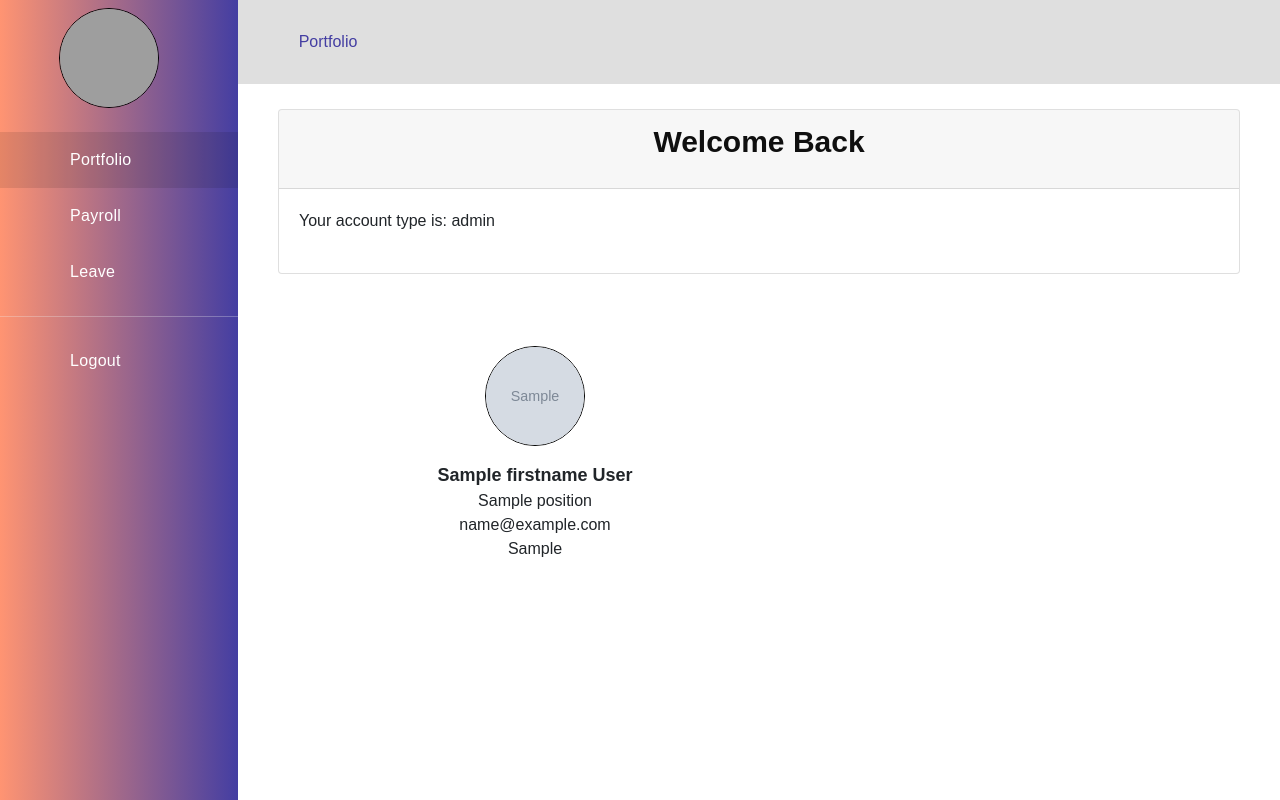
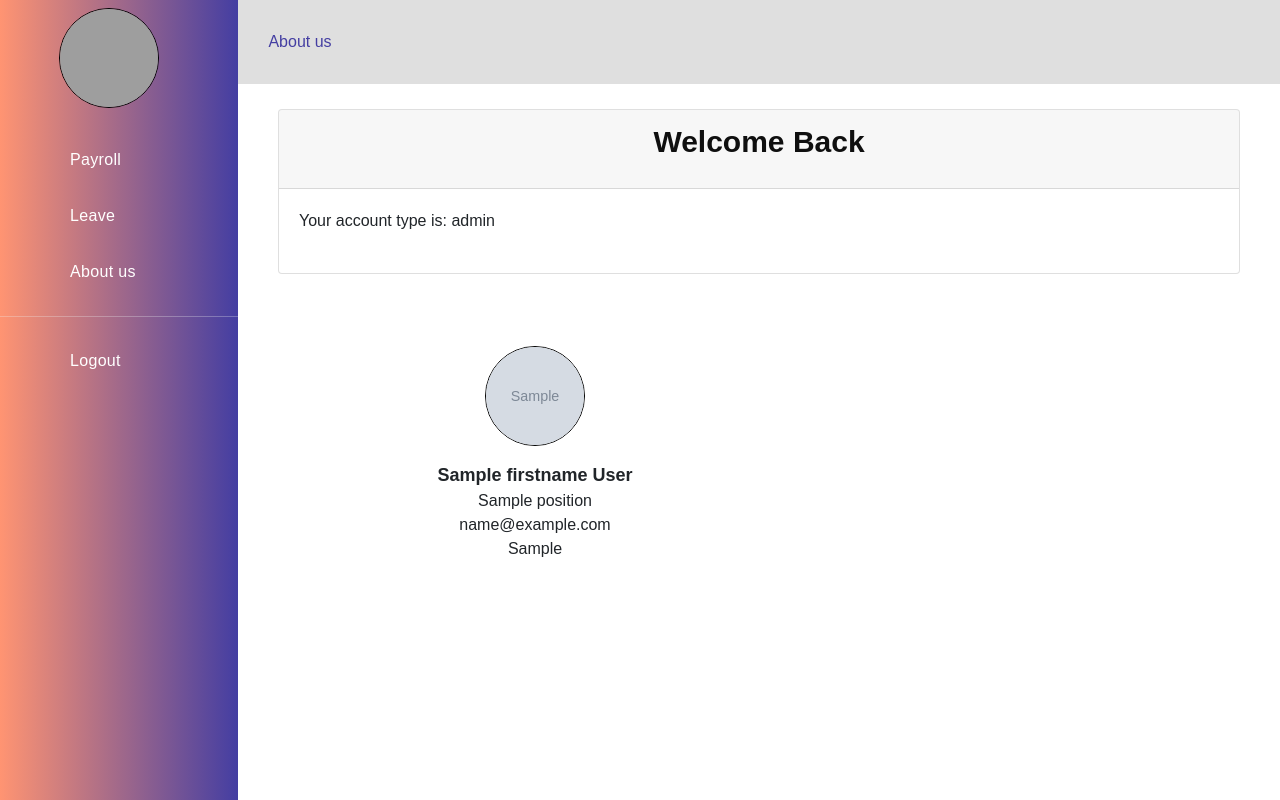
Before and after one commit to riottecboi/HR-Flask, a Flask app: template templates/dashboard.html in a window 1280 px wide. Run offline with Flask 2, Linux system fonts and the light colour scheme; the template is opened without the code that fills it: most values are stand-ins (such as "Sample title", 1, 10 or a date in 2020); grey boxes marked "Sample" are stand-in pictures; parts of the project's set-up code (start-up, migrations or seed data) failed here and were passed over; some libraries are stand-ins or nearby versions; grey boxes are pictures that could not be loaded.

Commit message:
Fixing for the template

```diff
--- a/templates/dashboard.html
+++ b/templates/dashboard.html
@@ -22,8 +22,7 @@
           </a>
         </header>
         <nav class="dashboard-nav-list">
-          <a href="#" class="dashboard-nav-item active">
-             Portfolio </a>
+
 <!--          <a href="#" class="dashboard-nav-item">-->
 <!--            <i class="fas fa-file-upload"></i> Upload </a>-->
 <!--          <div class='dashboard-nav-dropdown'>-->
@@ -60,6 +59,8 @@
           </div>
 <!--          <a href="#" class="dashboard-nav-item">-->
 <!--            Profile </a>-->
+          <a href="{{url_for('menu')}}" class="dashboard-nav-item">
+             About us </a>
           <div class="nav-item-divider"></div>
           <a href="{{url_for('logout')}}" class="dashboard-nav-item">
             Logout </a>
@@ -67,11 +68,8 @@
       </div>
       <div class='dashboard-app'>
         <header class='dashboard-toolbar'>
-          <a href="" class="menu-toggle">
-            <i class="fas fa-bars"></i>
-          </a>
-          <a href="{{url_for('menu')}}" class="menu-toggle">
-            Portfolio</i>
+          <a href="{{url_for('menu')}}" class="menu-toggle" style="width: 70px">
+            About us</i>
           </a>
         </header>
         <div class='dashboard-content'>
--- a/templates/employee.html
+++ b/templates/employee.html
@@ -22,8 +22,7 @@
           </a>
         </header>
         <nav class="dashboard-nav-list">
-          <a href="{{url_for('menu')}}" class="dashboard-nav-item">
-             Portfolio </a>
+
 <!--          <a href="#" class="dashboard-nav-item">-->
 <!--            <i class="fas fa-file-upload"></i> Upload </a>-->
 <!--          <div class='dashboard-nav-dropdown'>-->
@@ -63,6 +62,8 @@
 
 <!--          <a href="#" class="dashboard-nav-item">-->
 <!--             Profile </a>-->
+          <a href="{{url_for('menu')}}" class="dashboard-nav-item">
+             About us </a>
           <div class="nav-item-divider"></div>
           <a href="{{url_for('logout')}}" class="dashboard-nav-item">
              Logout </a>
--- a/templates/leave.html
+++ b/templates/leave.html
@@ -22,8 +22,7 @@
           </a>
         </header>
         <nav class="dashboard-nav-list">
-          <a href="{{url_for('menu')}}" class="dashboard-nav-item">
-             Portfolio </a>
+
 <!--          <a href="#" class="dashboard-nav-item">-->
 <!--            <i class="fas fa-file-upload"></i> Upload </a>-->
 <!--          <div class='dashboard-nav-dropdown'>-->
@@ -62,6 +61,8 @@
 
 <!--          <a href="#" class="dashboard-nav-item">-->
 <!--             Profile </a>-->
+          <a href="{{url_for('menu')}}" class="dashboard-nav-item">
+             About us </a>
           <div class="nav-item-divider"></div>
           <a href="{{url_for('logout')}}" class="dashboard-nav-item">
             Logout </a>
--- a/templates/leaves.html
+++ b/templates/leaves.html
@@ -22,8 +22,7 @@
           </a>
         </header>
         <nav class="dashboard-nav-list">
-          <a href="{{url_for('menu')}}" class="dashboard-nav-item">
-            Portfolio </a>
+
 <!--          <a href="#" class="dashboard-nav-item">-->
 <!--            <i class="fas fa-file-upload"></i> Upload </a>-->
 <!--          <div class='dashboard-nav-dropdown'>-->
@@ -60,6 +59,8 @@
 
 <!--          <a href="#" class="dashboard-nav-item">-->
 <!--             Profile </a>-->
+          <a href="{{url_for('menu')}}" class="dashboard-nav-item">
+             About us </a>
           <div class="nav-item-divider"></div>
           <a href="{{url_for('logout')}}" class="dashboard-nav-item">
             Logout </a>
--- a/templates/payroll.html
+++ b/templates/payroll.html
@@ -23,8 +23,7 @@
           </a>
         </header>
         <nav class="dashboard-nav-list">
-          <a href="{{url_for('menu')}}" class="dashboard-nav-item">
-             Portfolio </a>
+
 <!--          <a href="#" class="dashboard-nav-item">-->
 <!--            <i class="fas fa-file-upload"></i> Upload </a>-->
 <!--          <div class='dashboard-nav-dropdown'>-->
@@ -62,6 +61,8 @@
           </div>
 <!--          <a href="#" class="dashboard-nav-item">-->
 <!--             Profile </a>-->
+          <a href="{{url_for('menu')}}" class="dashboard-nav-item">
+             About us </a>
           <div class="nav-item-divider"></div>
           <a href="{{url_for('logout')}}" class="dashboard-nav-item">
              Logout </a>
```
